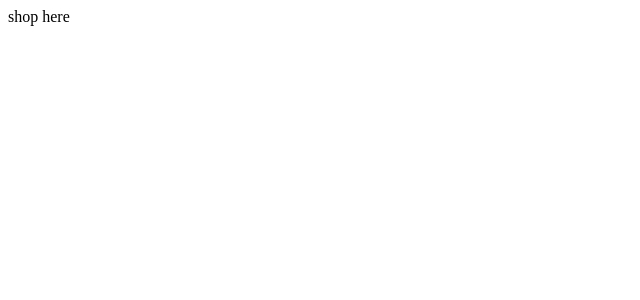
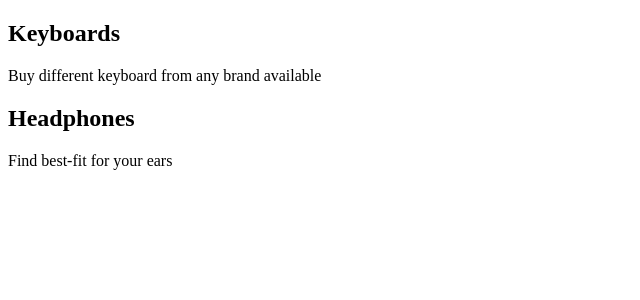
Before and after one commit to fangurl/e-cart-shop, a React (Create React App) app: page /#/ in a window 1280 px wide. Shown: the top 300 px of the page, without its empty margins (0-640 px from the left). Built offline with nearby package versions, Linux system fonts and the light colour scheme.

Commit message:
created & displayed home page

```diff
--- a/src/App.js
+++ b/src/App.js
@@ -1,4 +1,6 @@
 import React from 'react'
+import { Route } from 'react-router';
+import Home from './pages/Home';
 
 
 function App() {
@@ -7,9 +9,13 @@ function App() {
   //   <Container>
   //     <Navbar />
   //     <Switch>
-  //       <Route path="/" exact>
-  //         <Home />
-  //       </Route>
+
+        <div>
+        <Route path="/" exact>
+          <Home />
+        </Route>
+        </div>
+
   //       <Route path="/category/:id" exact>
   //         <Category />
   //       </Route>
@@ -21,7 +27,7 @@ function App() {
   // </CartProvider>
 
 
-  <div>shop here</div>
+
   );
 }
 
--- a/src/pages/Home.js
+++ b/src/pages/Home.js
@@ -1,10 +1,26 @@
 import React from 'react'
+import { Link } from 'react-router-dom'
+import { Col, Container, Row } from 'rsuite'
+import categories from '../database/categories.json'
+
 
 const Home = () => {
     return (
-        <div>
-            home
-        </div>
+        <Container>
+        <Row>
+          {categories.map(c => (
+            <Col
+              tag={Link}
+              key={c.id}
+              to={`/category/${c.id}`}
+              className="text-dark mb-3 bg-white py-5 shadow-sm rounded-lg flex-fill text-center"
+            >
+              <h2 className="h3">{c.name}</h2>
+              <div>{c.description}</div>
+            </Col>
+          ))}
+        </Row>
+      </Container>
     )
 }
 
```
Also changed, not shown: src/components/Products.js (added, +73 -0 lines).
